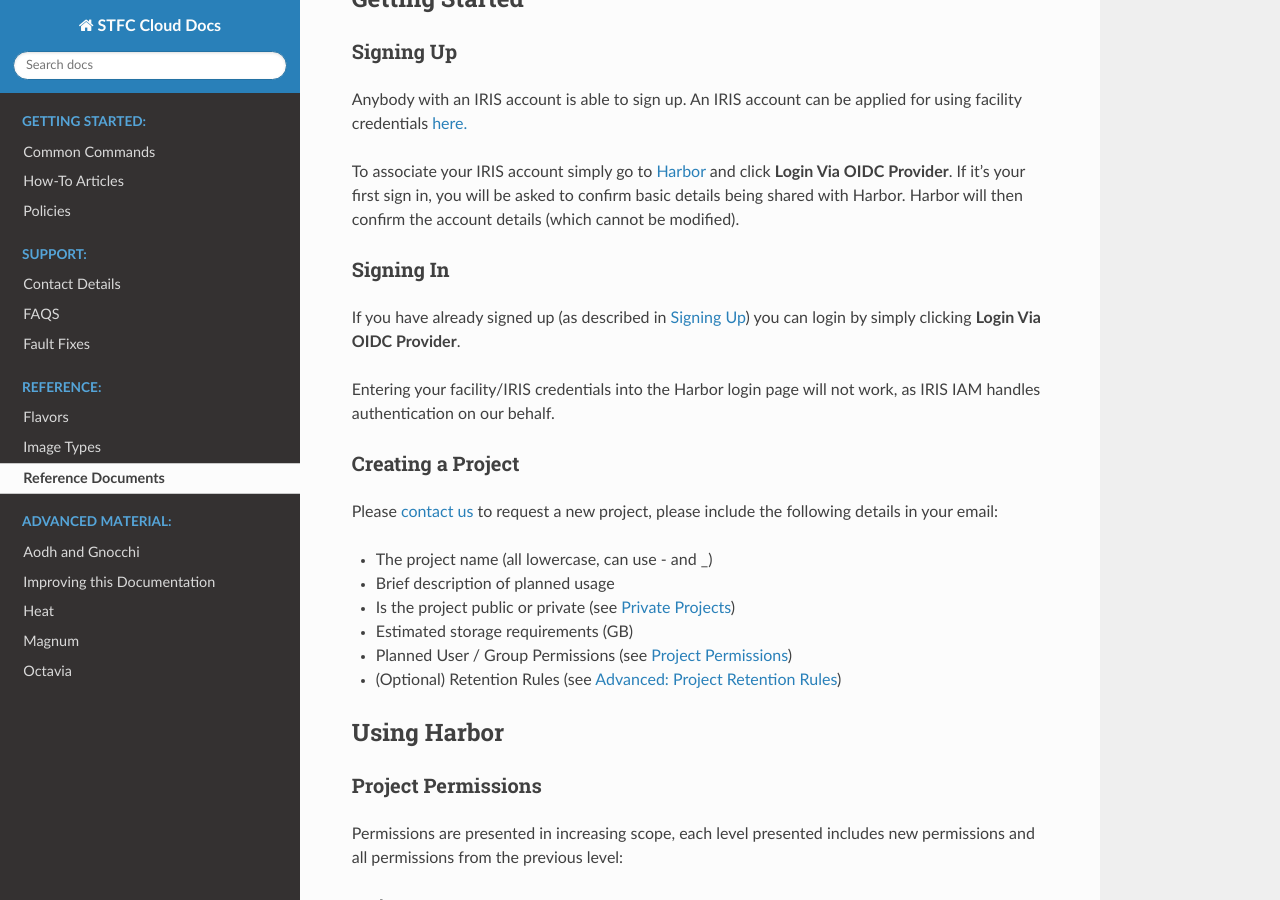
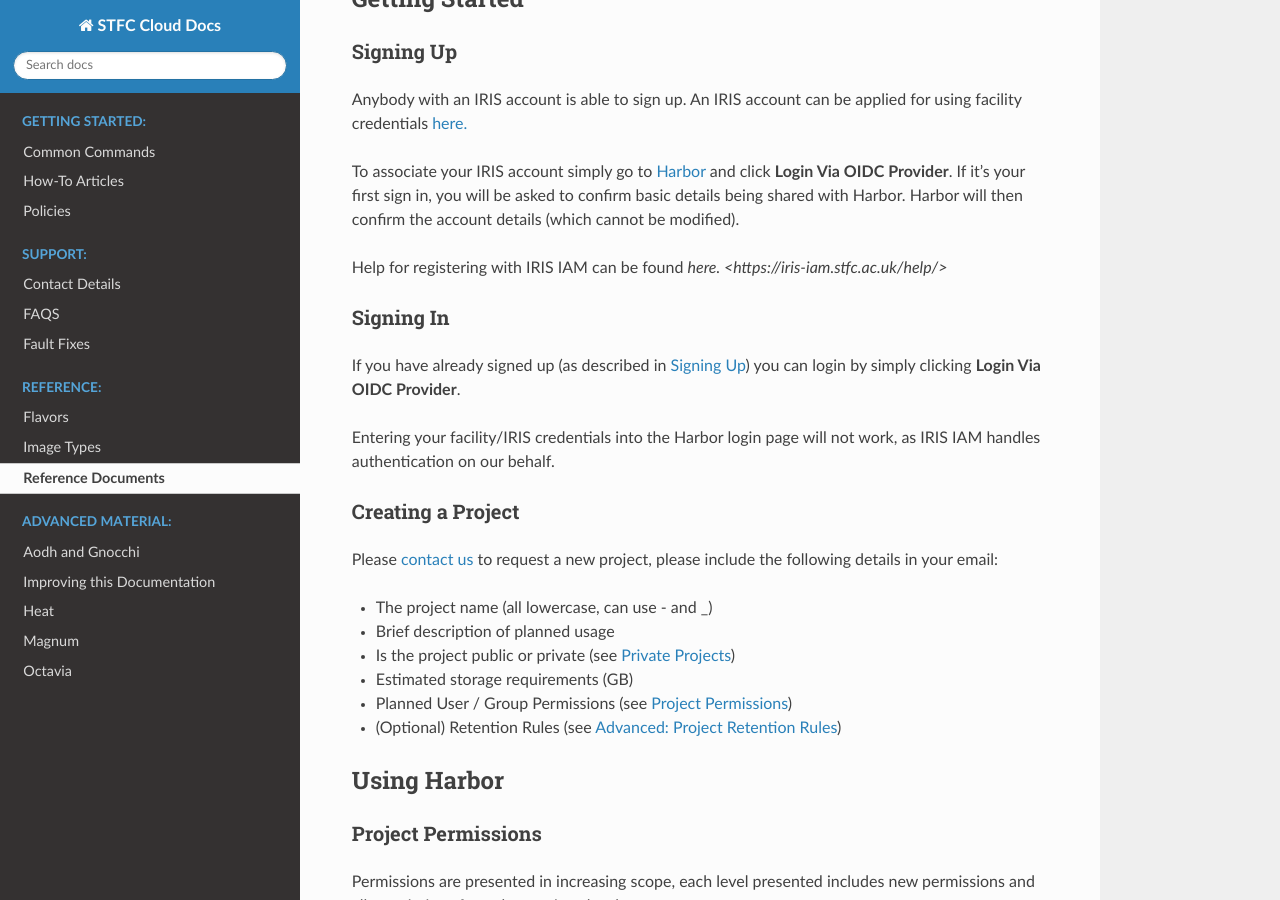
Before and after one commit to stfc/cloud-docs, a Sphinx documentation site: the page built from source/Reference/Harbor.rst, in a window 1280 px wide and 900 px high, scrolled down 894 px. Built offline with Sphinx 7.4.7 and the Read the Docs theme 2.0.0, drawn with Linux system fonts in a browser that asks for light colours.

Commit message:
Add link to IAM Documentation

```diff
--- a/source/Reference/Harbor.rst
+++ b/source/Reference/Harbor.rst
@@ -26,6 +26,8 @@
 Anybody with an IRIS account is able to sign up. An IRIS account can be applied for using facility credentials `here. <https://iris-iam.stfc.ac.uk/login>`_
 
 To associate your IRIS account simply go to `Harbor <https://harbor.stfc.ac.uk>`_ and click **Login Via OIDC Provider**. If it's your first sign in, you will be asked to confirm basic details being shared with Harbor. Harbor will then confirm the account details (which cannot be modified).
+
+Help for registering with IRIS IAM can be found `here. <https://iris-iam.stfc.ac.uk/help/>`
 
 .. _harbor_sign_in:
 
```
